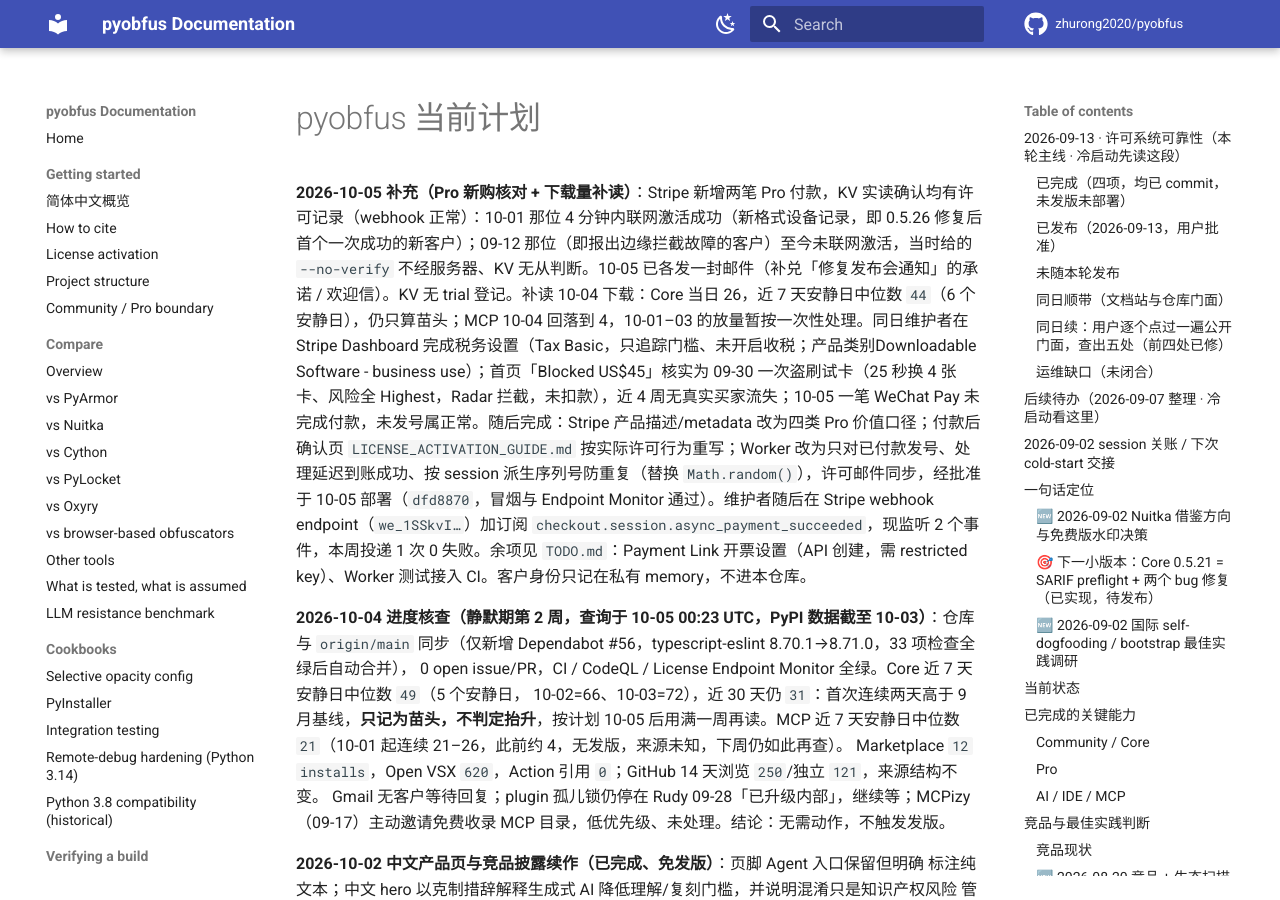
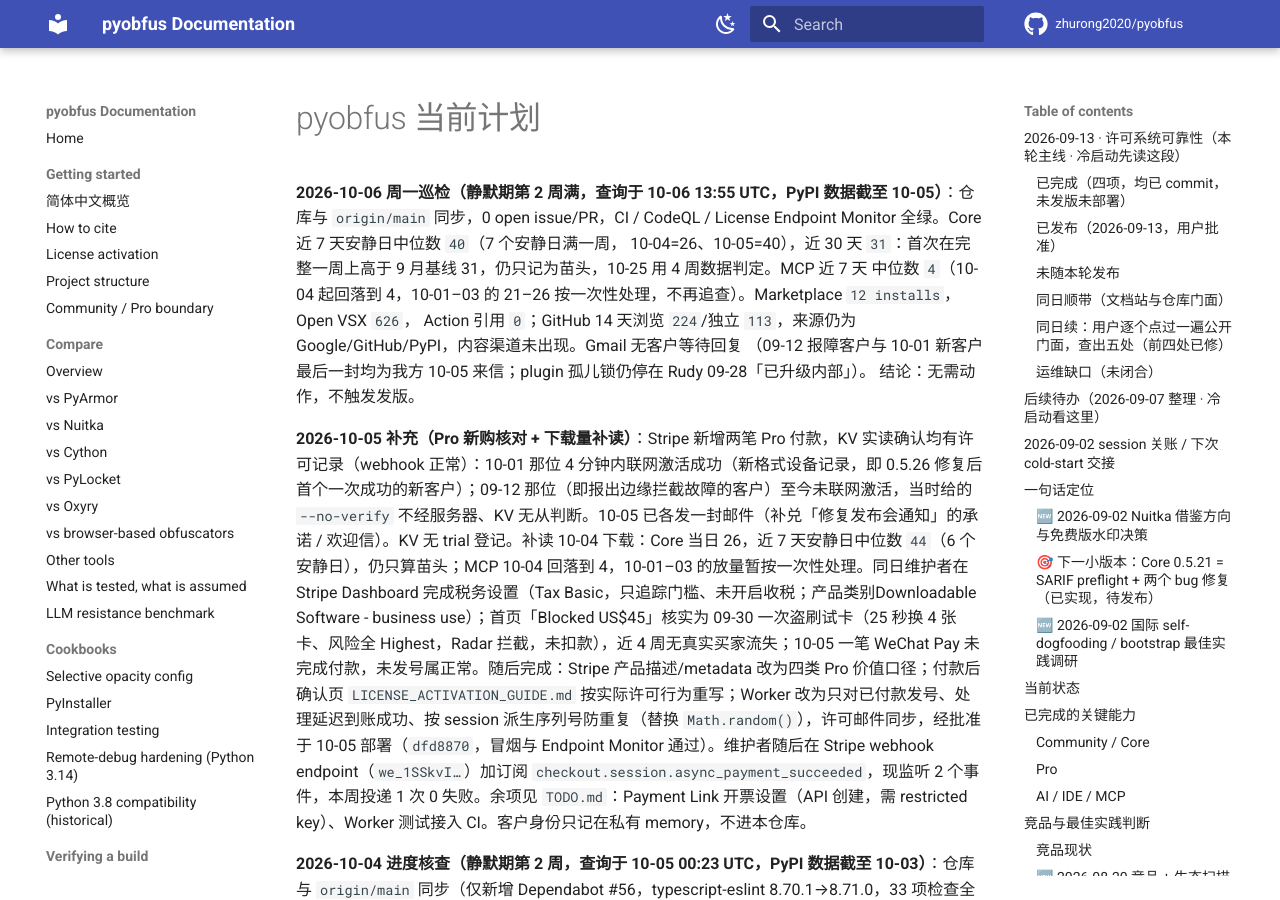
Before and after one commit to zhurong2020/pyobfus, an MkDocs documentation site: the page built from docs/CURRENT_PLAN_ZH.md, in a window 1280 px wide and 900 px high. Built offline with MkDocs 1.6.1 and Material for MkDocs 9.7.7, drawn with Linux system fonts in a browser that asks for light colours; comment, search, counter and statistics services are not loaded.

Commit message:
docs(status): record 2026-10-06 weekly check
Co-Authored-By: Claude Opus 5.5 <noreply@anthropic.com>

```diff
--- a/docs/CURRENT_PLAN_ZH.md
+++ b/docs/CURRENT_PLAN_ZH.md
@@ -1,4 +1,12 @@
 # pyobfus 当前计划
+
+**2026-10-06 周一巡检（静默期第 2 周满，查询于 10-06 13:55 UTC，PyPI 数据截至 10-05）**：仓库与 `origin/main`
+同步，0 open issue/PR，CI / CodeQL / License Endpoint Monitor 全绿。Core 近 7 天安静日中位数 `40`（7 个安静日满一周，
+10-04=26、10-05=40），近 30 天 `31`：首次在完整一周上高于 9 月基线 31，仍只记为苗头，10-25 用 4 周数据判定。MCP 近 7 天
+中位数 `4`（10-04 起回落到 4，10-01–03 的 21–26 按一次性处理，不再追查）。Marketplace `12 installs`，Open VSX `626`，
+Action 引用 `0`；GitHub 14 天浏览 `224`/独立 `113`，来源仍为 Google/GitHub/PyPI，内容渠道未出现。Gmail 无客户等待回复
+（09-12 报障客户与 10-01 新客户最后一封均为我方 10-05 来信；plugin 孤儿锁仍停在 Rudy 09-28「已升级内部」）。
+结论：无需动作，不触发发版。
 
 **2026-10-05 补充（Pro 新购核对 + 下载量补读）**：Stripe 新增两笔 Pro 付款，KV 实读确认均有许可记录（webhook 正常）：10-01 那位 4 分钟内联网激活成功（新格式设备记录，即 0.5.26 修复后首个一次成功的新客户）；09-12 那位（即报出边缘拦截故障的客户）至今未联网激活，当时给的 `--no-verify` 不经服务器、KV 无从判断。10-05 已各发一封邮件（补兑「修复发布会通知」的承诺 / 欢迎信）。KV 无 trial 登记。补读 10-04 下载：Core 当日 26，近 7 天安静日中位数 `44`（6 个安静日），仍只算苗头；MCP 10-04 回落到 4，10-01–03 的放量暂按一次性处理。同日维护者在 Stripe Dashboard 完成税务设置（Tax Basic，只追踪门槛、未开启收税；产品类别Downloadable Software - business use）；首页「Blocked US$45」核实为 09-30 一次盗刷试卡（25 秒换 4 张卡、风险全 Highest，Radar 拦截，未扣款），近 4 周无真实买家流失；10-05 一笔 WeChat Pay 未完成付款，未发号属正常。随后完成：Stripe 产品描述/metadata 改为四类 Pro 价值口径；付款后确认页 `LICENSE_ACTIVATION_GUIDE.md` 按实际许可行为重写；Worker 改为只对已付款发号、处理延迟到账成功、按 session 派生序列号防重复（替换 `Math.random()`），许可邮件同步，经批准于 10-05 部署（`dfd8870`，冒烟与 Endpoint Monitor 通过）。维护者随后在 Stripe webhook endpoint（`we_1SSkvI…`）加订阅 `checkout.session.async_payment_succeeded`，现监听 2 个事件，本周投递 1 次 0 失败。余项见 `TODO.md`：Payment Link 开票设置（API 创建，需 restricted key）、Worker 测试接入 CI。客户身份只记在私有 memory，不进本仓库。
 
```
